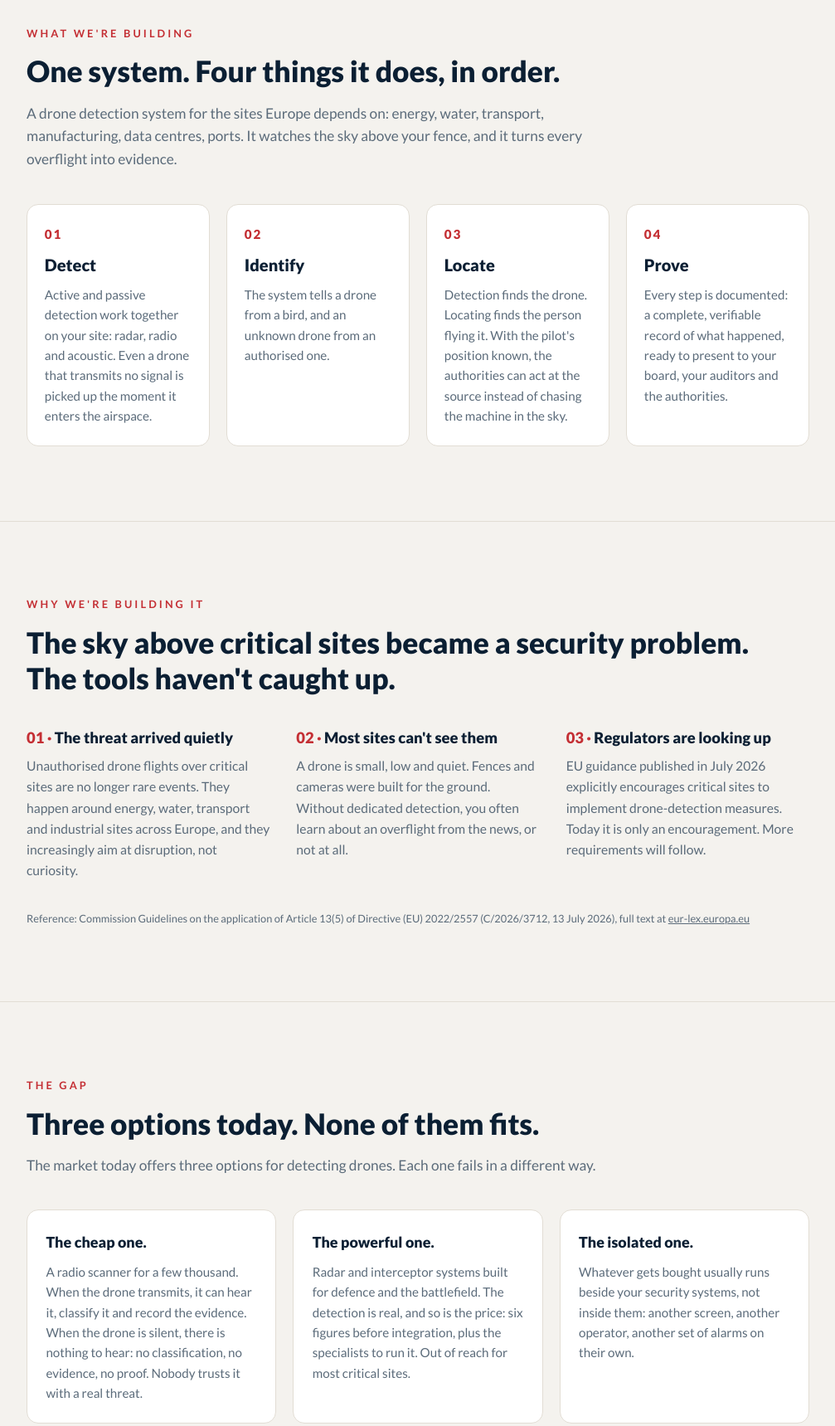
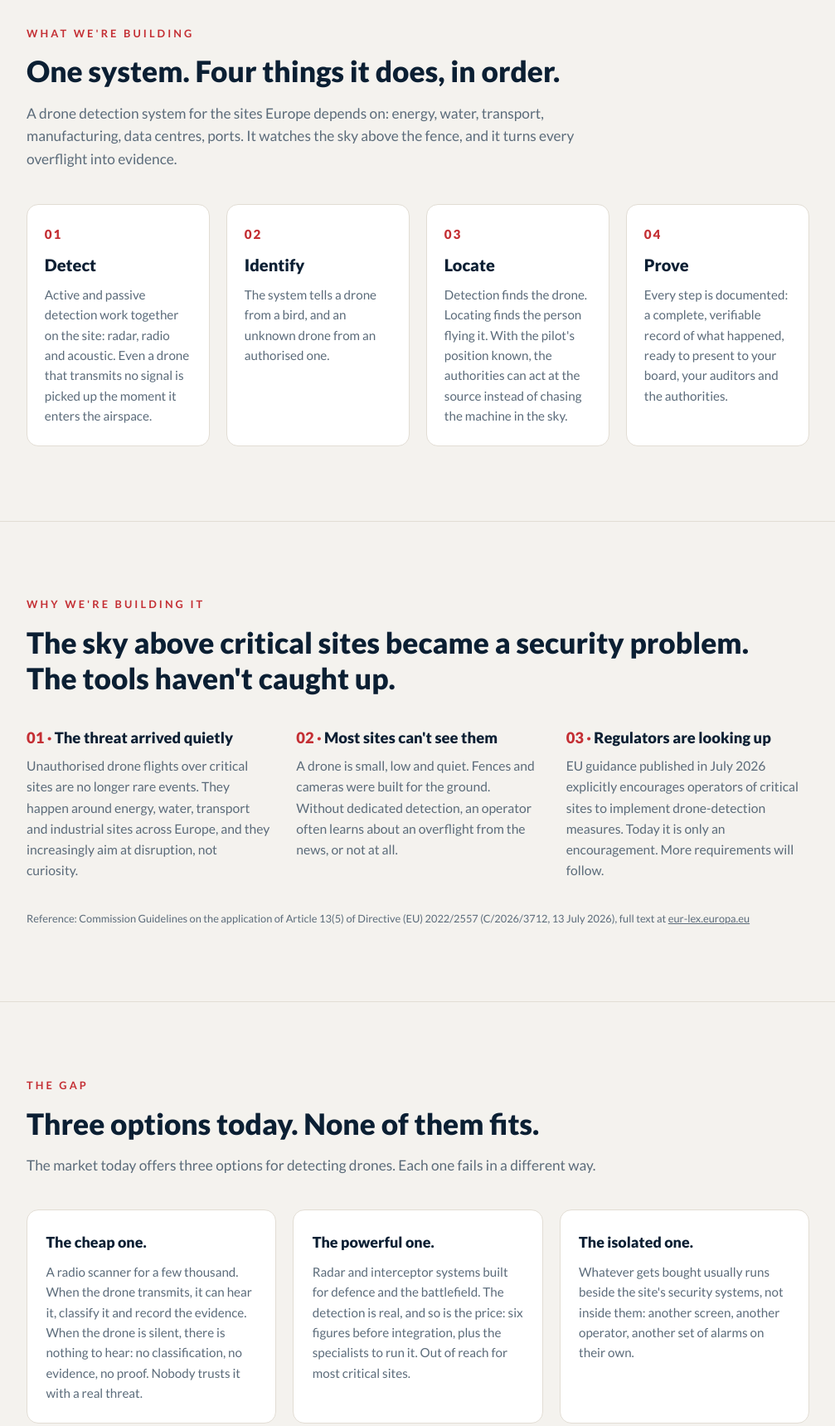
Before and after one commit to m-eltabakh/aerokastell-website, a plain HTML site: page index.html in a window 1280 px wide. Shown: the part 860-2579 px from the top of the page at 83% size, without its empty margins (136-1143 px from the left). Drawn offline with Linux system fonts and the light colour scheme.

Commit message:
Revert "Landing copy: speak to the reader throughout (your site, your fence, your security systems, your management)"
This reverts commit e4d632896388f75d3f08ae583526fd2aba284de1.

```diff
--- a/index.html
+++ b/index.html
@@ -237,13 +237,13 @@
       <p class="section-lede">
         A drone detection system for the sites Europe depends on:
         energy, water, transport, manufacturing, data centres, ports. It watches the
-        sky above your fence, and it turns every overflight into evidence.
+        sky above the fence, and it turns every overflight into evidence.
       </p>
       <div class="steps">
         <div class="step">
           <span class="no">01</span>
           <h3>Detect</h3>
-          <p>Active and passive detection work together on your site: radar, radio and acoustic. Even a drone that transmits no signal is picked up the moment it enters the airspace.</p>
+          <p>Active and passive detection work together on the site: radar, radio and acoustic. Even a drone that transmits no signal is picked up the moment it enters the airspace.</p>
         </div>
         <div class="step">
           <span class="no">02</span>
@@ -276,11 +276,11 @@
         </div>
         <div class="reason">
           <h3><span>02 ·</span> Most sites can't see them</h3>
-          <p>A drone is small, low and quiet. Fences and cameras were built for the ground. Without dedicated detection, you often learn about an overflight from the news, or not at all.</p>
+          <p>A drone is small, low and quiet. Fences and cameras were built for the ground. Without dedicated detection, an operator often learns about an overflight from the news, or not at all.</p>
         </div>
         <div class="reason">
           <h3><span>03 ·</span> Regulators are looking up</h3>
-          <p>EU guidance published in July 2026 explicitly encourages critical sites to implement drone-detection measures. Today it is only an encouragement. More requirements will follow.</p>
+          <p>EU guidance published in July 2026 explicitly encourages operators of critical sites to implement drone-detection measures. Today it is only an encouragement. More requirements will follow.</p>
         </div>
       </div>
       <p class="source-note">
@@ -315,7 +315,7 @@
         </div>
         <div class="diff">
           <h3>The isolated one.</h3>
-          <p>Whatever gets bought usually runs beside your security systems, not
+          <p>Whatever gets bought usually runs beside the site's security systems, not
           inside them: another screen, another operator, another set of alarms on
           their own.</p>
         </div>
@@ -339,7 +339,7 @@
         </div>
         <div class="diff">
           <h3>Evidence, not just <em>alarms</em>.</h3>
-          <p>An alarm nobody can verify proves nothing. Every detection is documented and verifiable, ready for your management, your insurers and the authorities.</p>
+          <p>An alarm nobody can verify proves nothing. Every detection is documented and verifiable, for site management, for insurers, for the authorities.</p>
         </div>
         <div class="diff">
           <h3>Lawful by <em>design</em>.</h3>
@@ -357,7 +357,7 @@
   <section class="light" id="who">
     <div class="wrap">
       <p class="kicker">Who it's for</p>
-      <h2>You keep Europe running.</h2>
+      <h2>The operators of what keeps Europe running.</h2>
       <div class="chips">
         <span class="chip">Energy &amp; utilities</span>
         <span class="chip">Water</span>
```
